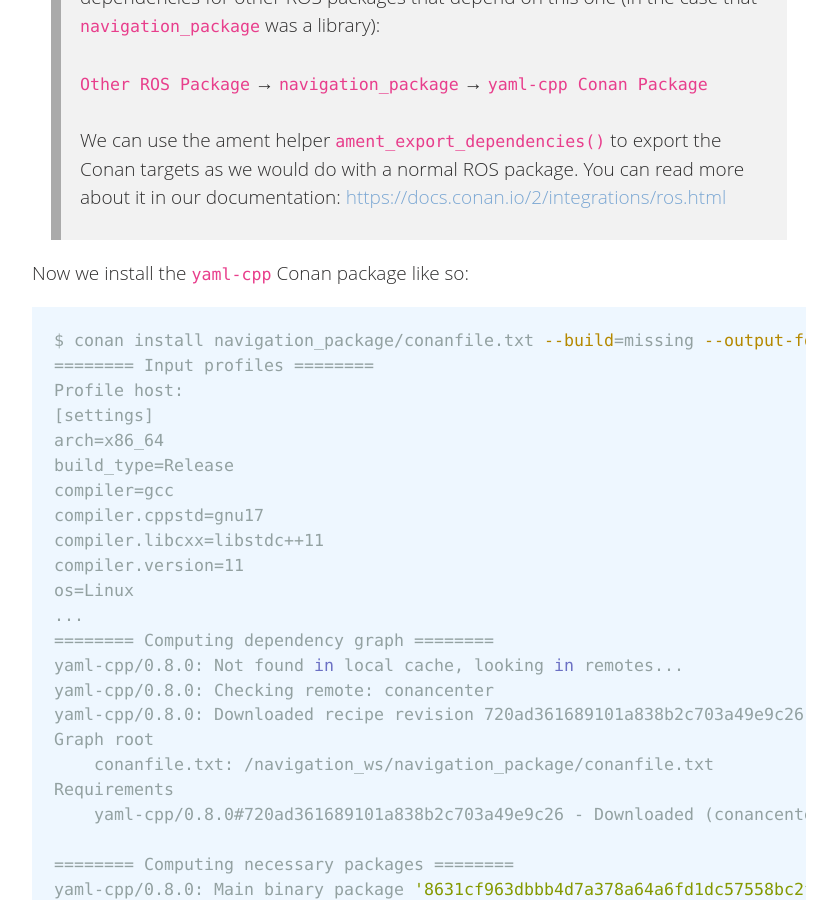
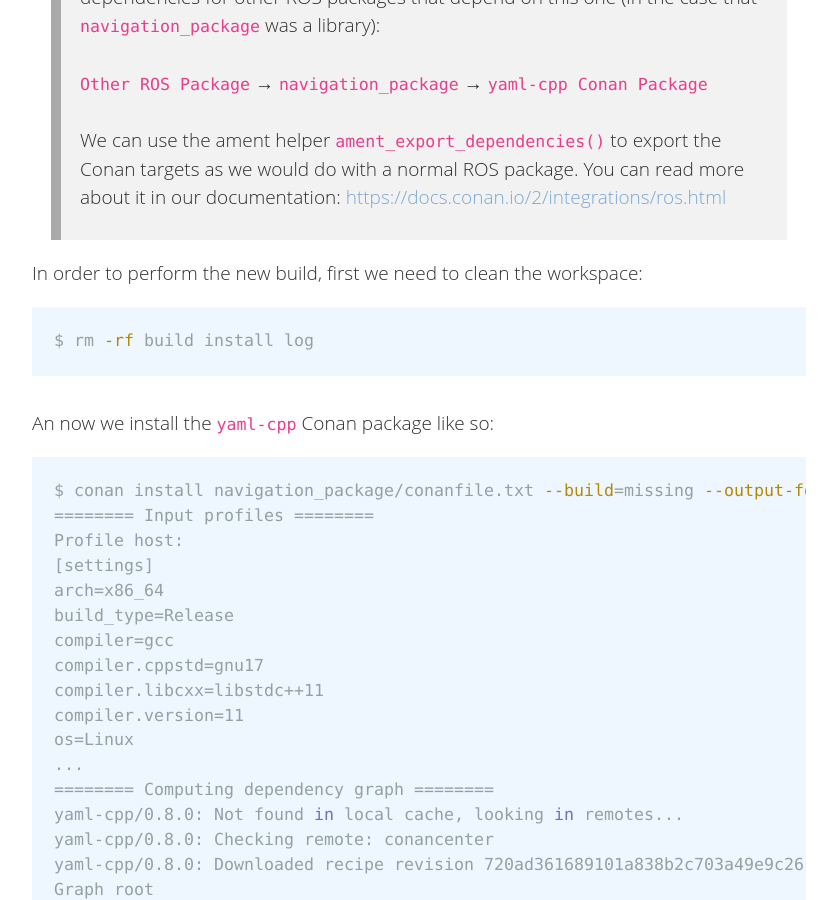
Before and after one commit to conan-io/conan-io.github.io, a Jekyll site: the page built from _posts/2024-11-28-Enhancing-ros-builds-with-Conan.markdown, in a window 1280 px wide and 900 px high, scrolled down 5519 px. Shown: the whole window, without its empty margins (20-857 px from the left). Built offline with Jekyll 4.4.1, drawn with Linux system fonts in a browser that asks for light colours; comment, search, counter and statistics services are not loaded; some of the changed text lies outside the part shown.

Commit message:
clean workspave

````diff
--- a/_posts/2024-11-28-Enhancing-ros-builds-with-Conan.markdown
+++ b/_posts/2024-11-28-Enhancing-ros-builds-with-Conan.markdown
@@ -175,7 +175,13 @@ ament_package()
 \
 We can use the ament helper `ament_export_dependencies()` to export the Conan targets as we would do with a normal ROS package. You can read more about it in our documentation: <https://docs.conan.io/2/integrations/ros.html>
 
-Now we install the ``yaml-cpp`` Conan package like so:
+In order to perform the new build, first we need to clean the workspace:
+
+```sh
+$ rm -rf build install log
+```
+
+An now we install the ``yaml-cpp`` Conan package like so:
 
 ```sh
 $ conan install navigation_package/conanfile.txt --build=missing --output-folder=install/conan
````
